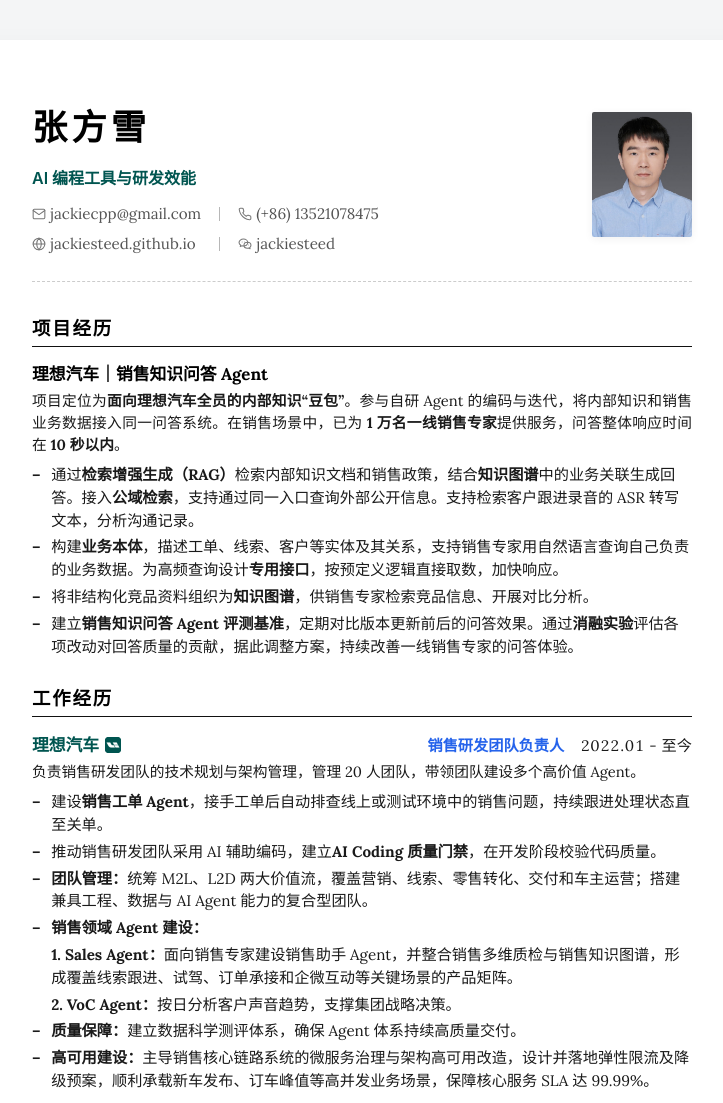
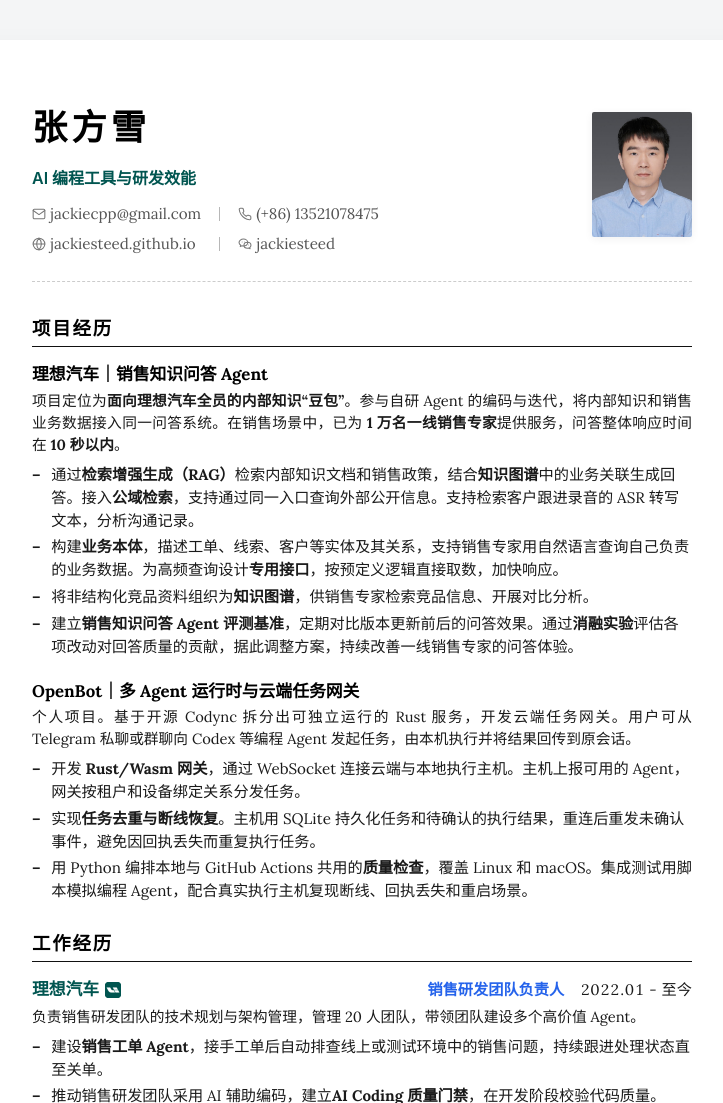
Before and after one commit to jackiesteed/jackiesteed.github.io, a plain HTML site: page index.html in a window 1280 px wide. Shown: the top 1103 px of the page, without its empty margins (278-1001 px from the left). Drawn offline with Linux system fonts and the light colour scheme.

Commit message:
补充 OpenBot 运行时与云端任务网关项目经历

```diff
--- a/index.html
+++ b/index.html
@@ -604,6 +604,15 @@
           <li>建立<strong>销售知识问答 Agent 评测基准</strong>，定期对比版本更新前后的问答效果。通过<strong>消融实验</strong>评估各项改动对回答质量的贡献，据此调整方案，持续改善一线销售专家的问答体验。</li>
         </ul>
       </article>
+      <article class="entry">
+        <h3 class="entry-title">OpenBot｜多 Agent 运行时与云端任务网关</h3>
+        <p class="entry-summary">个人项目。基于开源 Codync 拆分出可独立运行的 Rust 服务，开发云端任务网关。用户可从 Telegram 私聊或群聊向 Codex 等编程 Agent 发起任务，由本机执行并将结果回传到原会话。</p>
+        <ul class="entry-list">
+          <li>开发 <strong>Rust/Wasm 网关</strong>，通过 WebSocket 连接云端与本地执行主机。主机上报可用的 Agent，网关按租户和设备绑定关系分发任务。</li>
+          <li>实现<strong>任务去重与断线恢复</strong>。主机用 SQLite 持久化任务和待确认的执行结果，重连后重发未确认事件，避免因回执丢失而重复执行任务。</li>
+          <li>用 Python 编排本地与 GitHub Actions 共用的<strong>质量检查</strong>，覆盖 Linux 和 macOS。集成测试用脚本模拟编程 Agent，配合真实执行主机复现断线、回执丢失和重启场景。</li>
+        </ul>
+      </article>
     </section>
 
     <!-- Work Experience -->
```
